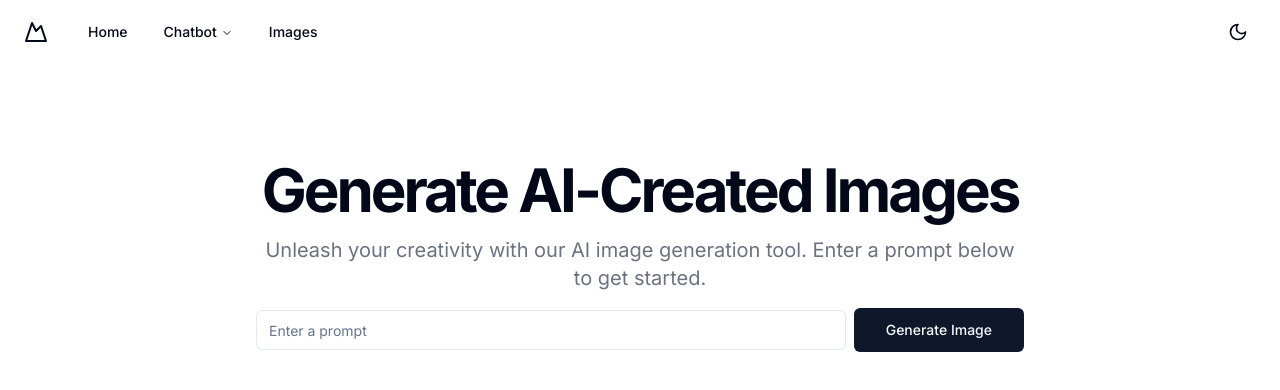
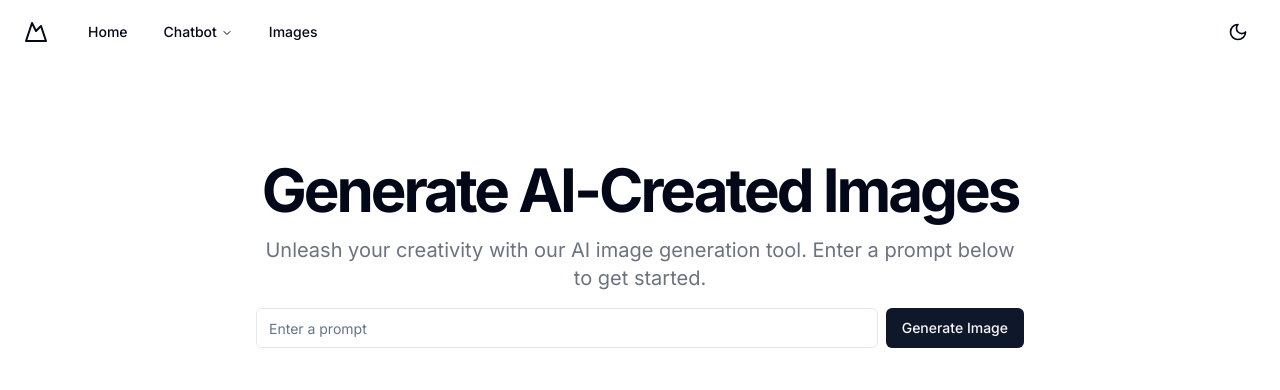
Before and after one commit to zepedroc/Whatevs, a Next.js app: page /images in a window 1280 px wide. Shown: the top 390 px of the page. Built offline with nearby package versions, Linux system fonts and the light colour scheme.

Commit message:
Trigger image generation on enter

```diff
--- a/src/app/(with_navbar)/images/generate-image.tsx
+++ b/src/app/(with_navbar)/images/generate-image.tsx
@@ -37,10 +37,12 @@ const GenerateImage = () => {
           Unleash your creativity with our AI image generation tool. Enter a prompt below to get started.
         </p>
         <div className="flex items-center justify-center w-full space-x-2">
-          <Input className="flex-1" placeholder="Enter a prompt" type="text" onChange={handleInputChange} />
-          <Button size="lg" onClick={handleSubmit}>
-            Generate Image
-          </Button>
+          <form onSubmit={handleSubmit} className="flex w-full space-x-2">
+            <Input className="flex-1" placeholder="Enter a prompt" type="text" onChange={handleInputChange} value={input} />
+            <Button size="default" type="submit">
+              Generate Image
+            </Button>
+          </form>
         </div>
       </div>
       <div className="mt-12 w-full max-w-2xl">
```
